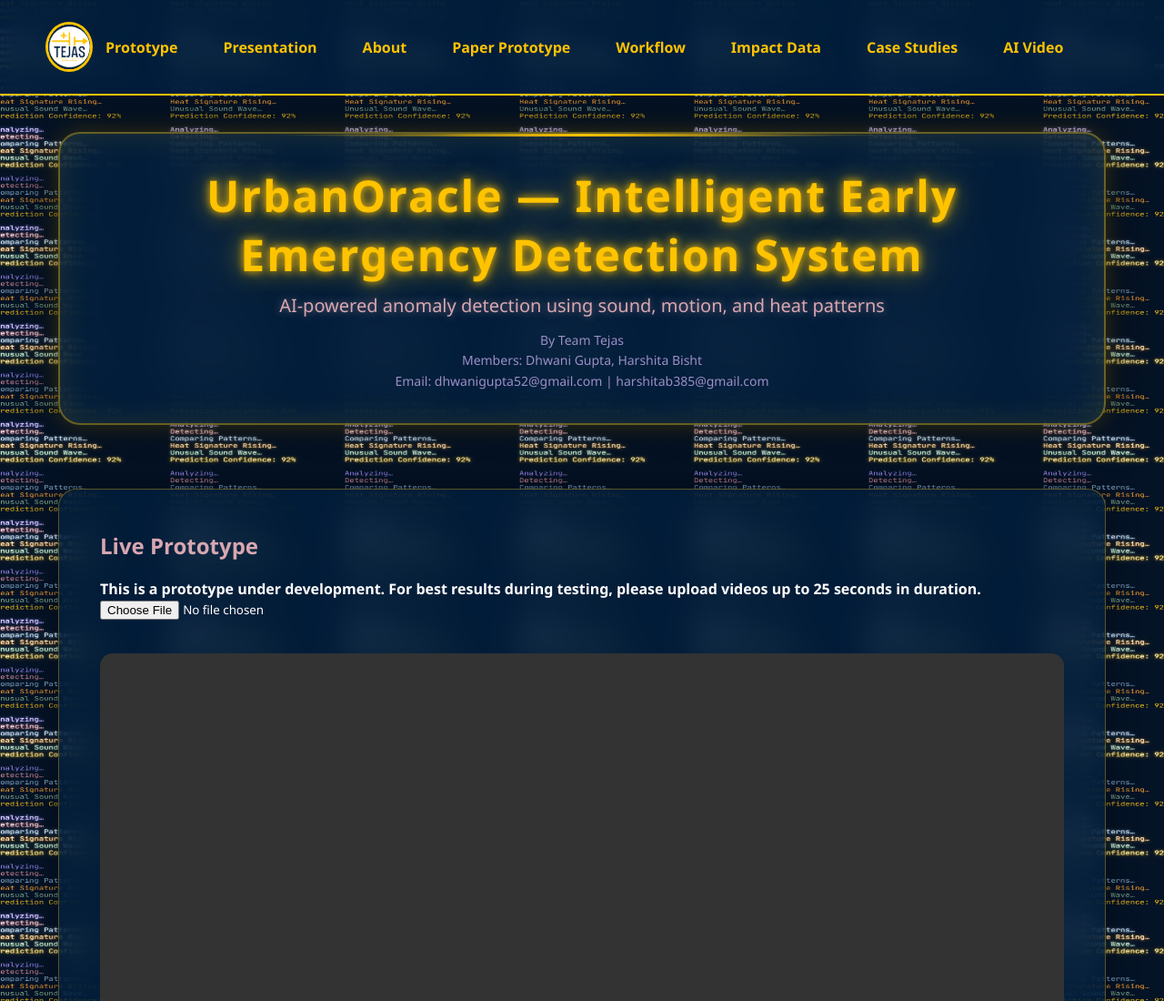
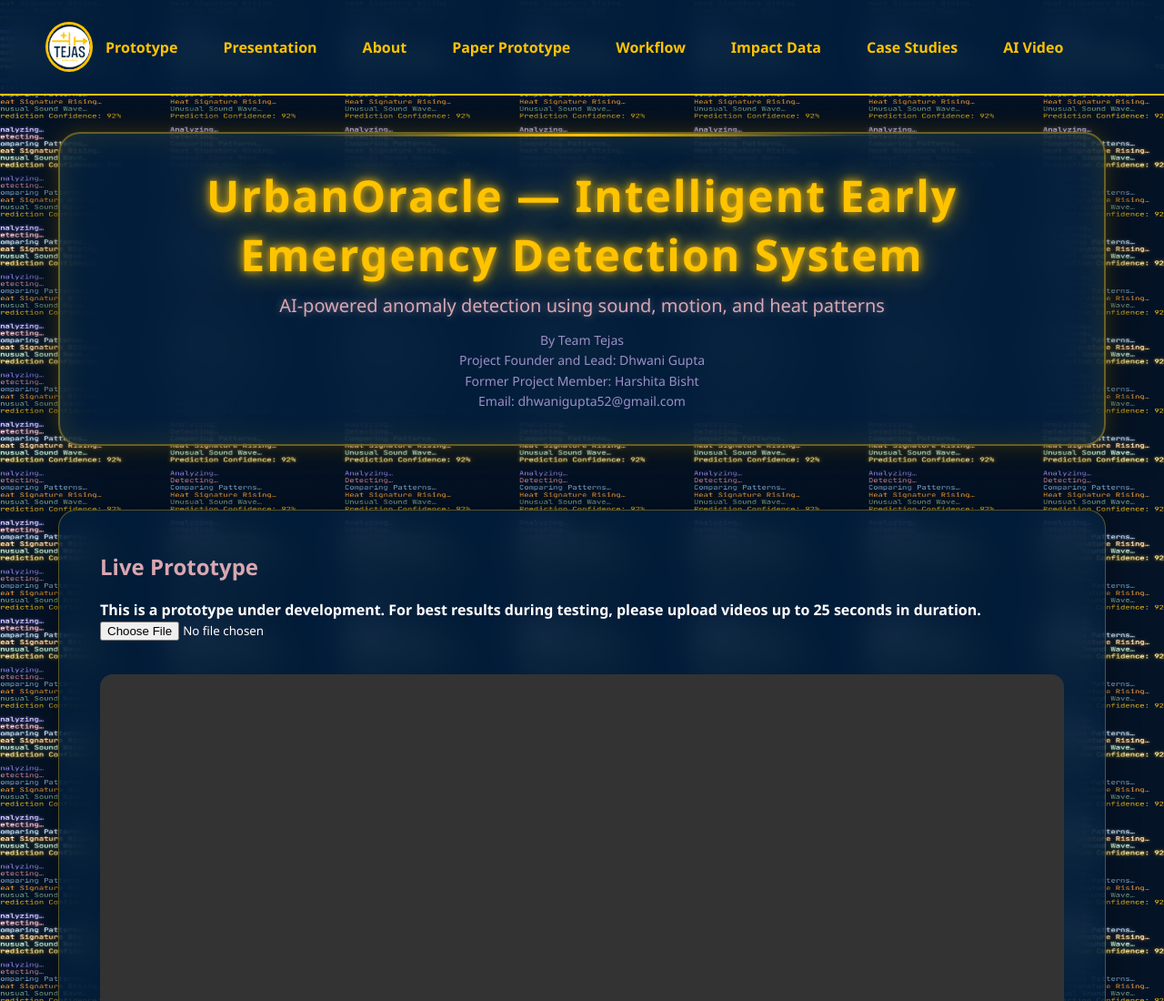
Before and after one commit to dhwanigupta52/UrbanOracle, a website: page index.html in a window 1280 px wide. Shown: the top 1100 px of the page at 91% size. Drawn offline with Linux system fonts and the light colour scheme.

Commit message:
Revise credits information in index.html
Updated credits section to reflect project roles and members.

```diff
--- a/index.html
+++ b/index.html
@@ -34,7 +34,7 @@
     <div class="hero-panel">
     <div class="main-title">UrbanOracle — Intelligent Early Emergency Detection System</div>
     <div class="subtitle">AI-powered anomaly detection using sound, motion, and heat patterns</div>
-    <div class="credits">By Team Tejas<br>Members: Dhwani Gupta, Harshita Bisht<br>Email: dhwanigupta52@gmail.com | harshitab385@gmail.com</div>
+    <div class="credits">By Team Tejas<br>Project Founder and Lead: Dhwani Gupta<br> Former Project Member: Harshita Bisht<br>Email: dhwanigupta52@gmail.com</div>
     </div>
 
     <!-- ================= PROTOTYPE ================= -->
```
